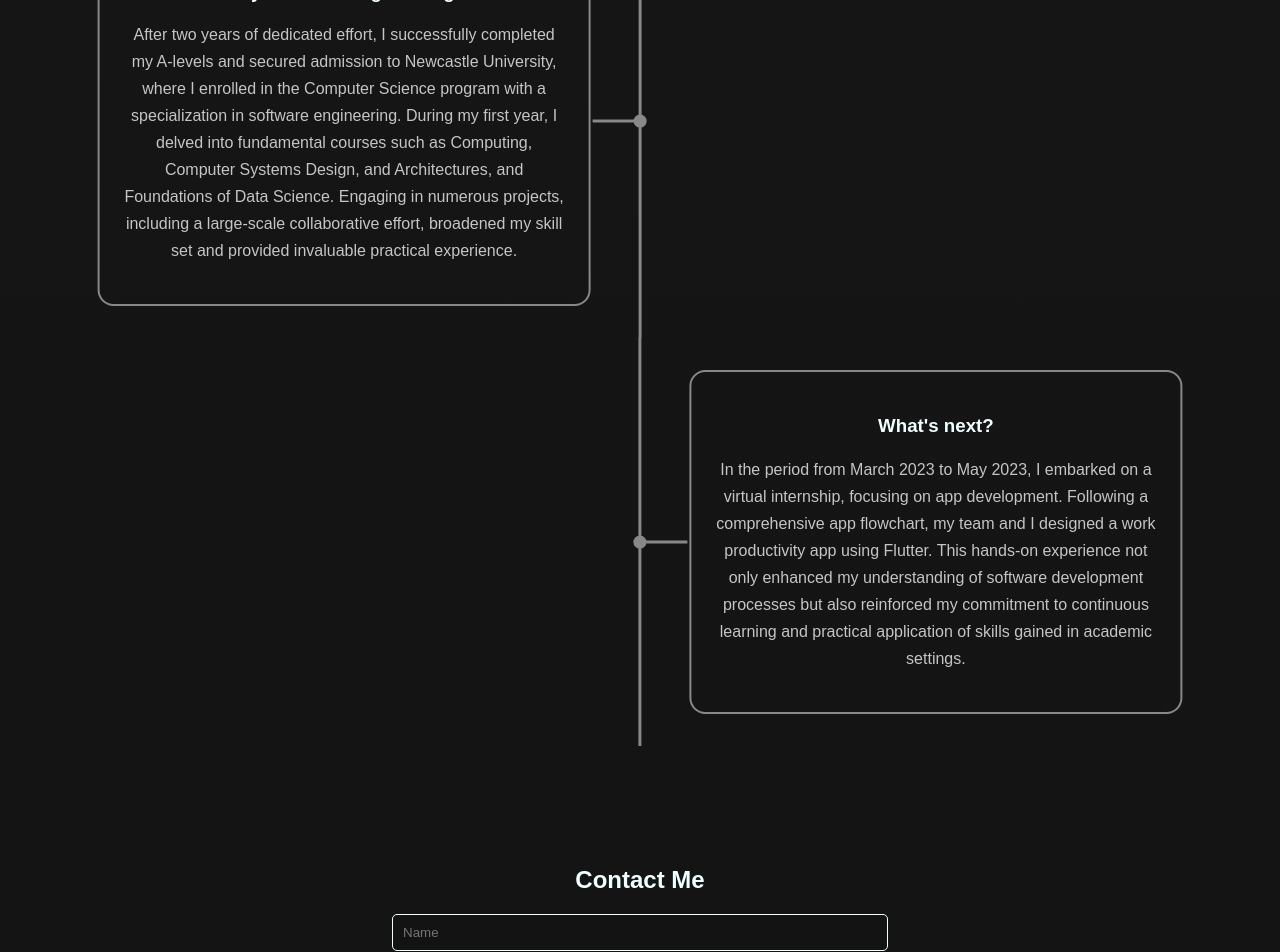
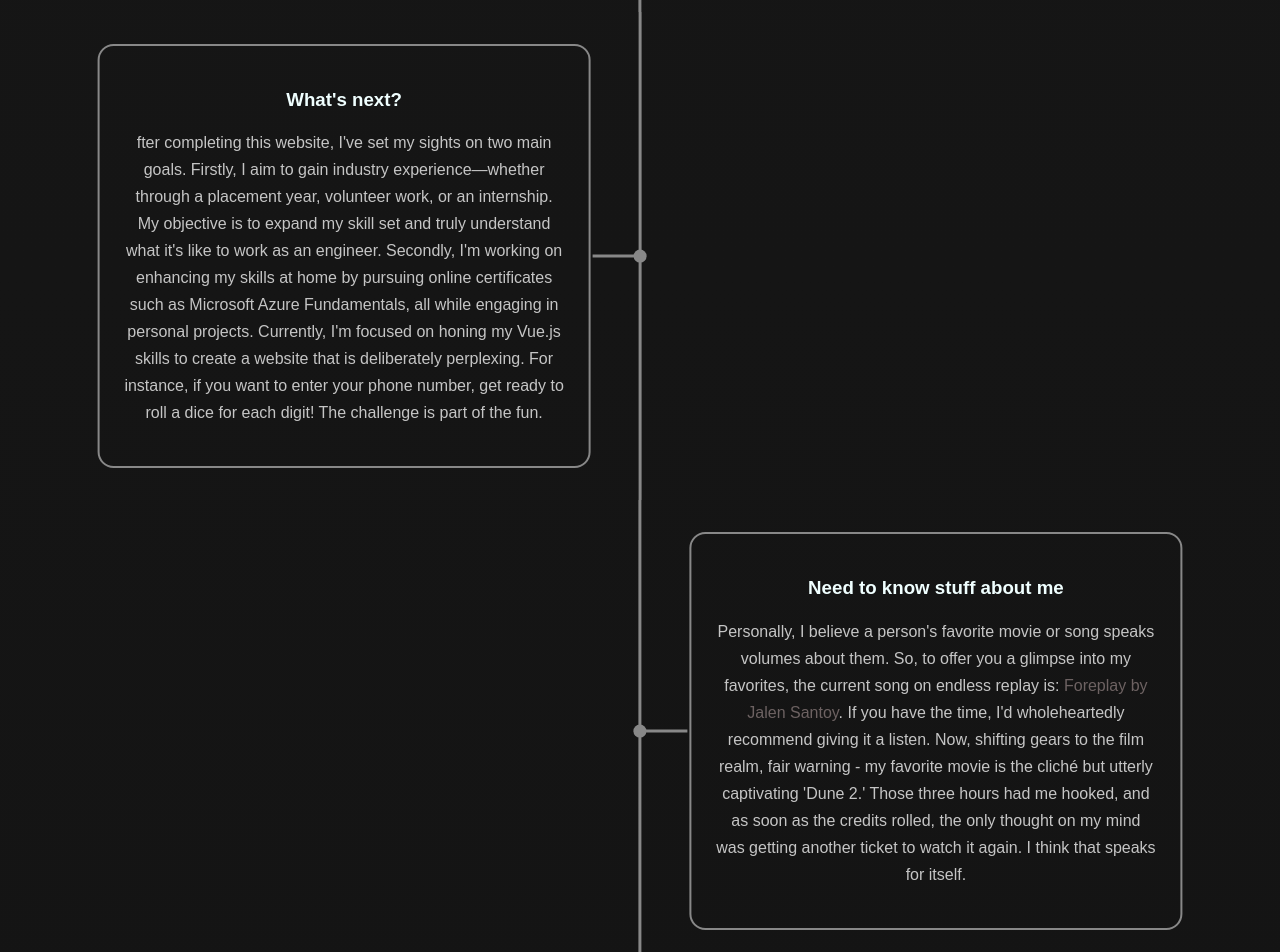
Before and after one commit to MatthewBel11/portfolio, a Vue app: page / in a window 1280 px wide. Shown: the part 2140-3092 px from the top of the page. Built offline with nearby package versions, Linux system fonts and the light colour scheme.

Commit message:
Rewrote the about me sections

```diff
--- a/src/components/AboutMeMain.vue
+++ b/src/components/AboutMeMain.vue
@@ -7,21 +7,14 @@
                 <div class="checkpoint">
                     <div>
                         <h3 class="cph3">
-                            Abit more about me!
-                        </h3>
-                        <p class="cpWords">
-                            My journey towards becoming a software engineer commenced during my A-levels in 2020. It was in this academic phase that I discovered my passion for coding. Intrigued by the possibilities, I immersed myself in learning Python, initiating a series of home projects to hone my coding skills and delve deeper into the world of software development.
-                        </p>
-                    </div>
-                </div>
-
-                <div class="checkpoint">
-                    <div>
-                        <h3 class="cph3">
                             Why software engineering?
                         </h3>
                         <p class="cpWords">
-                            After two years of dedicated effort, I successfully completed my A-levels and secured admission to Newcastle University, where I enrolled in the Computer Science program with a specialization in software engineering. During my first year, I delved into fundamental courses such as Computing, Computer Systems Design, and Architectures, and Foundations of Data Science. Engaging in numerous projects, including a large-scale collaborative effort, broadened my skill set and provided invaluable practical experience.
+                            After four years of dedicated study, I'm on the cusp of graduating as a Junior Software Engineer. Why? Simply put, I have an unbridled passion for creating things.
+                            Whether it's assembling a flatpack dining table at Ikea or crafting a fully responsive portfolio website, the joy of making is my driving force.
+
+                            Yet, it's not just about the act of creating. Mathematics and challenges hold a special place in my heart, competing for the top spot alongside my love for making things.
+                            When you merge these three elements, you get the beautiful concoction known as Software Engineering. Well, pretty much...
                         </p>
                     </div>
                 </div>
@@ -32,7 +25,30 @@
                             What's next?
                         </h3>
                         <p class="cpWords">
-                            In the period from March 2023 to May 2023, I embarked on a virtual internship, focusing on app development. Following a comprehensive app flowchart, my team and I designed a work productivity app using Flutter. This hands-on experience not only enhanced my understanding of software development processes but also reinforced my commitment to continuous learning and practical application of skills gained in academic settings.
+                            fter completing this website, I've set my sights on two main goals. Firstly, I aim to gain industry experience—whether through a placement year,
+                            volunteer work, or an internship. My objective is to expand my skill set and truly understand what it's like to work as an engineer.
+
+                            Secondly, I'm working on enhancing my skills at home by pursuing online certificates such as Microsoft Azure Fundamentals,
+                            all while engaging in personal projects. Currently, I'm focused on honing my Vue.js skills to create a website that is deliberately perplexing.
+                            For instance, if you want to enter your phone number, get ready to roll a dice for each digit! The challenge is part of the fun.
+                        </p>
+                    </div>
+                </div>
+
+                <div class="checkpoint">
+                    <div>
+                        <h3 class="cph3">
+                            Need to know stuff about me
+                        </h3>
+                        <p class="cpWords">
+                            Personally, I believe a person's favorite movie or song speaks volumes about them. So, to offer you a glimpse into my favorites, the current song on endless replay is:
+                             <a class='cpLink' href='https://open.spotify.com/track/3zdtYfRqOn1axEmHZTWivp?si=8d6bb69acb364a28'>Foreplay by Jalen Santoy</a>.
+                              If you have the time, I'd wholeheartedly recommend giving it a listen.
+
+                            Now, shifting gears to the film realm, fair warning - my favorite movie is the cliché but utterly captivating 'Dune 2.' Those three hours had me hooked,
+                            and as soon as the credits rolled, the only thought on my mind was getting another ticket to watch it again. I think that speaks for itself.
+
+
                         </p>
                     </div>
                 </div>
@@ -167,4 +183,13 @@
     }
 }
 
+    .cpLink{
+        text-decoration: none;
+        color: #6d6262;
+    }
+
+    .cpLink:hover{
+        color: rgb(202, 202, 202);
+    }
+
 </style>
```
